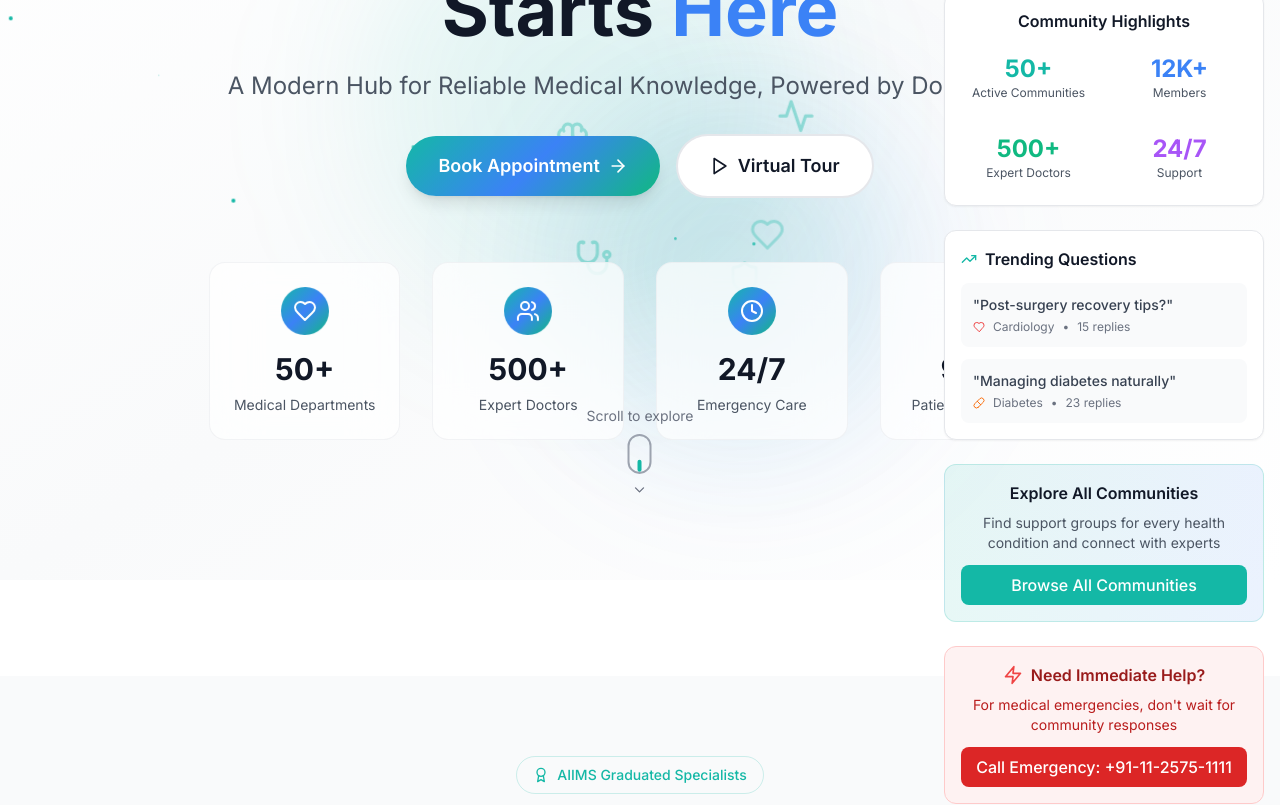
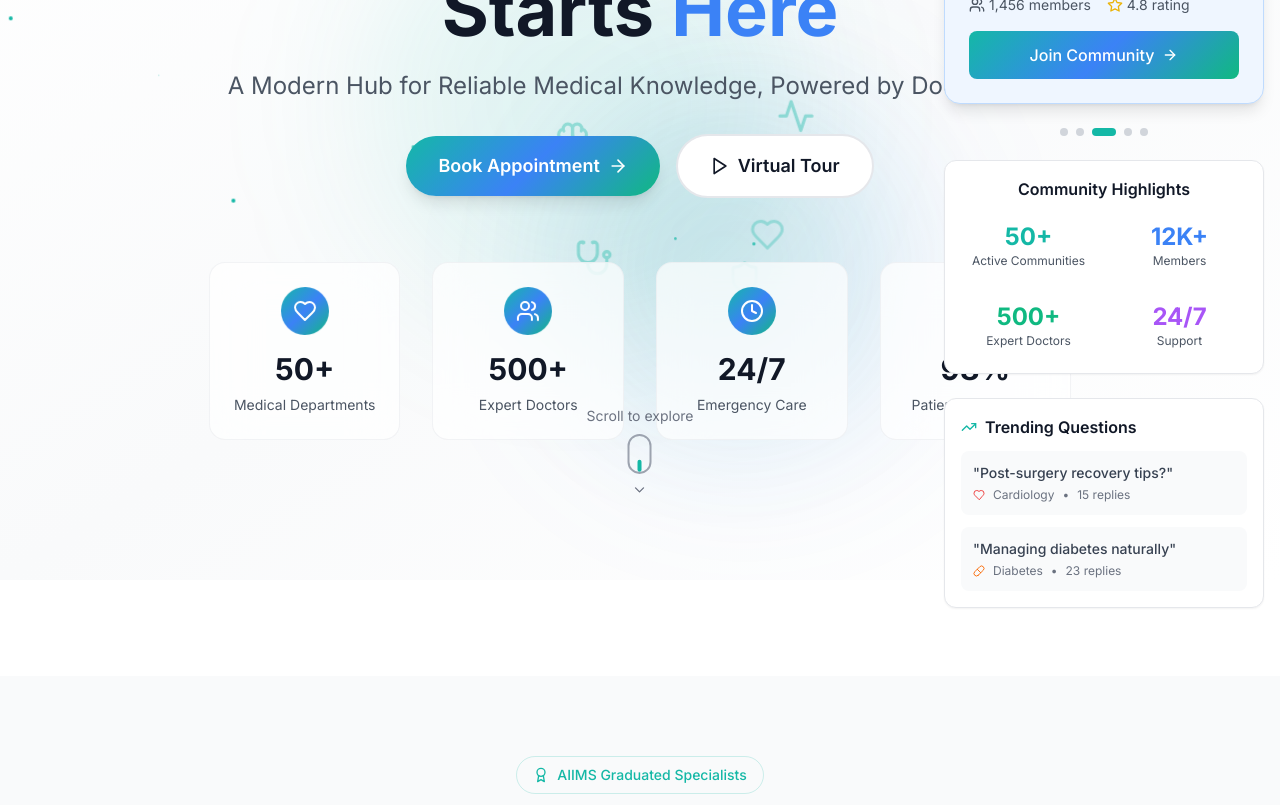
Before and after one commit to nega-dot/MedicalQ, a React (Vite) app in the folder Frontend/: page / in a window 1280 px wide. Shown: the part 220-1025 px from the top of the page. Built offline with nearby package versions, Linux system fonts and the light colour scheme; no server answers.

Commit message:
Update CommunityAds.tsx

```diff
--- a/Frontend/src/components/community/CommunityAds.tsx
+++ b/Frontend/src/components/community/CommunityAds.tsx
@@ -73,11 +73,11 @@ const CommunityAds: React.FC = () => {
     }
   ];
 
-  // Auto-rotate ads every 6 seconds
+  // Auto-rotate ads every 3 seconds
   useEffect(() => {
     const interval = setInterval(() => {
       setCurrentAdIndex((prev) => (prev + 1) % communityAds.length);
-    }, 6000);
+    }, 3000);
 
     return () => clearInterval(interval);
   }, []);
@@ -256,57 +256,6 @@ const CommunityAds: React.FC = () => {
           </div>
         </div>
       </motion.div>
-
-      {/* Join All Communities CTA */}
-      <motion.div
-        initial={{ opacity: 0, y: 20 }}
-        animate={{ opacity: 1, y: 0 }}
-        transition={{ delay: 0.5 }}
-        className="bg-gradient-to-r from-medical-teal/10 to-medical-blue/10 p-4 rounded-xl border border-medical-teal/20"
-      >
-        <div className="text-center">
-          <h4 className="font-semibold text-gray-900 dark:text-white mb-2">
-            Explore All Communities
-          </h4>
-          <p className="text-sm text-gray-600 dark:text-gray-400 mb-3">
-            Find support groups for every health condition and connect with experts
-          </p>
-          <motion.button
-            whileHover={{ scale: 1.05 }}
-            whileTap={{ scale: 0.95 }}
-            className="w-full py-2 bg-medical-teal text-white rounded-lg font-medium hover:bg-medical-teal/90 transition-colors"
-          >
-            Browse All Communities
-          </motion.button>
-        </div>
-      </motion.div>
-
-      {/* Emergency Support */}
-      <motion.div
-        initial={{ opacity: 0, y: 20 }}
-        animate={{ opacity: 1, y: 0 }}
-        transition={{ delay: 0.6 }}
-        className="bg-red-50 dark:bg-red-900/20 border border-red-200 dark:border-red-800 p-4 rounded-xl"
-      >
-        <div className="text-center">
-          <div className="flex items-center justify-center mb-2">
-            <Zap className="h-5 w-5 text-red-500 mr-2" />
-            <h4 className="font-semibold text-red-800 dark:text-red-400">
-              Need Immediate Help?
-            </h4>
-          </div>
-          <p className="text-sm text-red-700 dark:text-red-300 mb-3">
-            For medical emergencies, don't wait for community responses
-          </p>
-          <motion.button
-            whileHover={{ scale: 1.05 }}
-            whileTap={{ scale: 0.95 }}
-            className="w-full py-2 bg-red-600 text-white rounded-lg font-medium hover:bg-red-700 transition-colors"
-          >
-            Call Emergency: +91-11-2575-1111
-          </motion.button>
-        </div>
-      </motion.div>
     </div>
   );
 };
```
